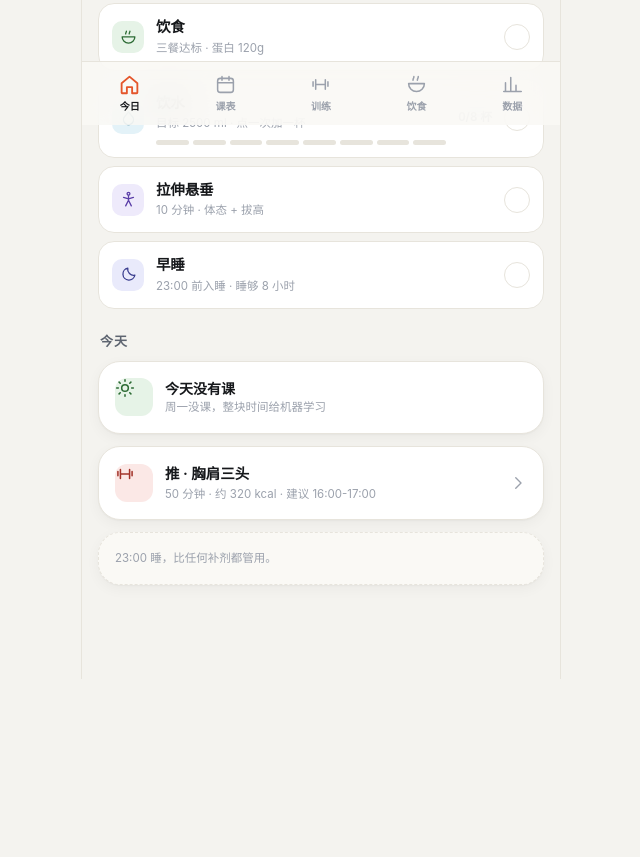
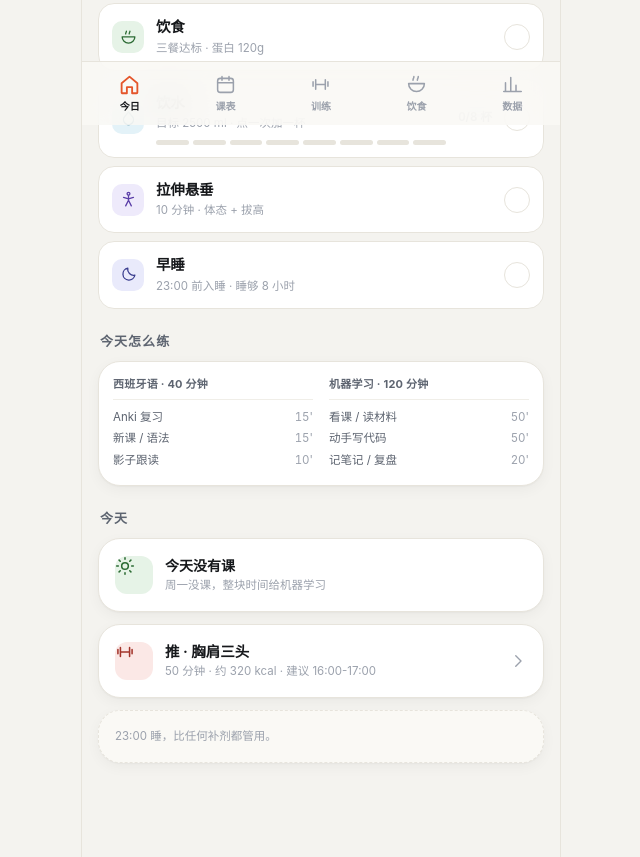
Before and after one commit to wangyexuanmega-a11y/boji, a plain HTML site: page index.html in a window 1280 px wide. Shown: the part 675-1532 px from the top of the page, without its empty margins (319-959 px from the left). Before the commit the page ends 1354 px from the top, so only its background shows below. Drawn offline with Linux system fonts and the light colour scheme.

Commit message:
feat: 学习配方卡、训练完成联动、课表滑动提示、设置输入框修复

```diff
--- a/css/style.css
+++ b/css/style.css
@@ -481,6 +481,21 @@ body::before{
 }
 .warn-box b{ display:block; margin-bottom:4px; font-size:12.5px; }
 
+/* 学习配方 */
+.recipe{ display:grid; grid-template-columns:1fr 1fr; gap:16px; }
+.recipe .r-head{
+  font-size:11px; font-weight:700; color:var(--ink-2);
+  letter-spacing:.02em; margin-bottom:7px; padding-bottom:6px;
+  border-bottom:1px solid var(--line-2);
+}
+.recipe .r-item{
+  display:flex; justify-content:space-between; gap:6px;
+  font-size:11.5px; padding:3px 0; line-height:1.35;
+}
+.recipe .r-item span:last-child{
+  color:var(--ink-3); font-variant-numeric:tabular-nums; flex:none;
+}
+
 /* ---------------- 数据 ---------------- */
 .chart-box{ padding:6px 0 0; }
 .chart-box svg{ display:block; width:100%; height:auto; overflow:visible; }
--- a/js/app.js
+++ b/js/app.js
@@ -336,9 +336,29 @@
     ];
     var tip = tips[now.getDate() % tips.length];
 
+    /* 学习配方 */
+    var recipe = '<div class="card card-tight">' +
+      '<div class="recipe">' +
+        '<div>' +
+          '<div class="r-head">西班牙语 · ' + S.settings.esMin + ' 分钟</div>' +
+          D.SPANISH.map(function (x) {
+            return '<div class="r-item"><span style="color:var(--ink-2)">' + esc(x.name) + '</span><span>' + x.min + "'</span></div>";
+          }).join("") +
+        '</div>' +
+        '<div>' +
+          '<div class="r-head">机器学习 · ' + S.settings.mlMin + ' 分钟</div>' +
+          D.ML_PLAN.map(function (x) {
+            return '<div class="r-item"><span style="color:var(--ink-2)">' + esc(x.name) + '</span><span>' + x.min + "'</span></div>";
+          }).join("") +
+        '</div>' +
+      '</div>' +
+    '</div>';
+
     return head() + hero +
       '<div class="sec-head"><div class="sec-title">今日打卡</div><div class="sec-more num">' + pct + '%</div></div>' +
       '<div class="task-list">' + taskHtml + '</div>' +
+      '<div class="sec-head"><div class="sec-title">今天怎么练</div></div>' +
+      recipe +
       '<div class="sec-head"><div class="sec-title">今天</div></div>' +
       courseHtml + trainCard +
       '<div class="card" style="background:var(--surface-2);border-style:dashed">' +
--- a/tools/probe.mjs
+++ b/tools/probe.mjs
@@ -6,14 +6,14 @@ import fs from "node:fs";
 import { spawn } from "node:child_process";
 
 const BASE = process.argv[2] || "http://127.0.0.1:8765/";
-const OUTDIR = process.argv[3] || "C:/Users/lenovo/Desktop/暑假项目/薄肌/.shots";
+const OUTDIR = process.argv[3] || ".shots";
 const VW = Number(process.argv[4] || 390);
 const VH = Number(process.argv[5] || 844);
 const HASHES = (process.argv[6] || "today").split(",").filter(Boolean);
 const EVAL_ARG = process.argv[7] || "";
 const EVAL_JS = EVAL_ARG.startsWith("@") ? fs.readFileSync(EVAL_ARG.slice(1), "utf8") : EVAL_ARG;
 const PORT = 9333;
-const CHROME = "C:/Program Files/Google/Chrome/Application/chrome.exe";
+const CHROME = process.env.CHROME_PATH || "C:/Program Files/Google/Chrome/Application/chrome.exe";
 const sleep = (ms) => new Promise((r) => setTimeout(r, ms));
 
 fs.mkdirSync(OUTDIR, { recursive: true });
```
